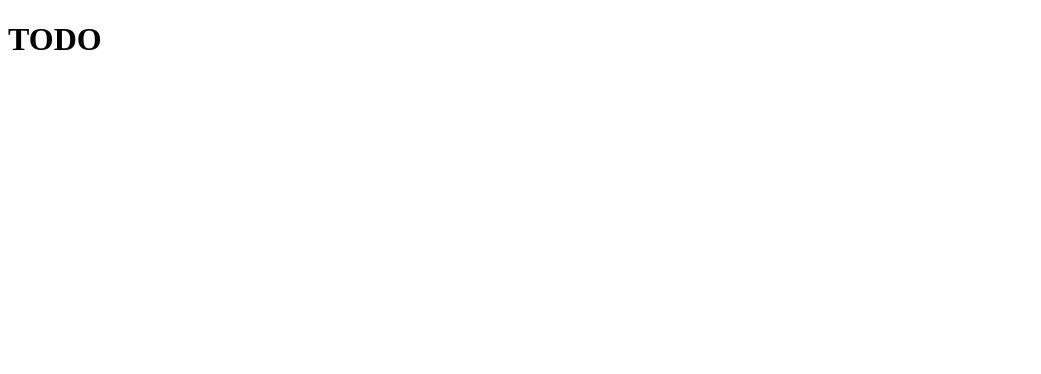
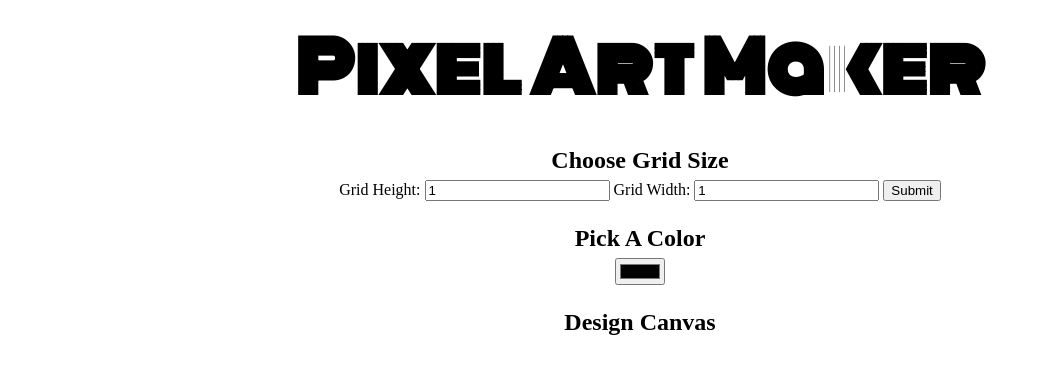
Before and after one commit to hcakbar/pixel-art-maker, a plain HTML site: page index.html in a window 1280 px wide. Shown: the whole page, without its empty margins (0-1041 px from the left). Drawn offline with Linux system fonts and the light colour scheme.

Commit message:
adding grid input

```diff
--- /dev/null
+++ b/css/styles.css
@@ -0,0 +1,13 @@
+body {
+    text-align: center;
+}
+
+h1 {
+    font-family: Monoton;
+    font-size: 70px;
+    margin: 0.2em;
+}
+
+h2 {
+    margin: 1em 0 0.25em;
+}
--- a/index.html
+++ b/index.html
@@ -3,11 +3,25 @@
 <head>
     <meta charset="UTF-8">
     <title>Pixel Art Maker</title>
-    <link rel="stylesheet" type="text/css" href="css/app.css">
+    <link rel="stylesheet" type="text/css" href="css/styles.css">
+    <link rel="stylesheet" href="https://fonts.googleapis.com/css?family=Monoton">
 </head>
 <body>
-<h1>TODO</h1>
+<h1>Pixel Art Maker</h1>
+<h2>Choose Grid Size</h2>
+<form>
+    Grid Height:
+    <input id="inputHeight" name="height" type="number" min="1" value="1">
+    Grid Width:
+    <input id="inputWidth" name="width" type="number" min="1" value="1">
+    <input type="submit">
+</form>
+<h2>Pick A Color</h2>
+<input type="color" id="colorPicker">
+<h2>Design Canvas</h2>
+<table id="pixelCanvas">
 
+</table>
 </body>
-<script src="js/app.js"></script>
+<script src="js/designs.js"></script>
 </html>
--- /dev/null
+++ b/js/designs.js
@@ -0,0 +1,3 @@
+function makeGrid() {
+
+}
```
Also changed, not shown: css/app.css (deleted), js/app.js (deleted).
